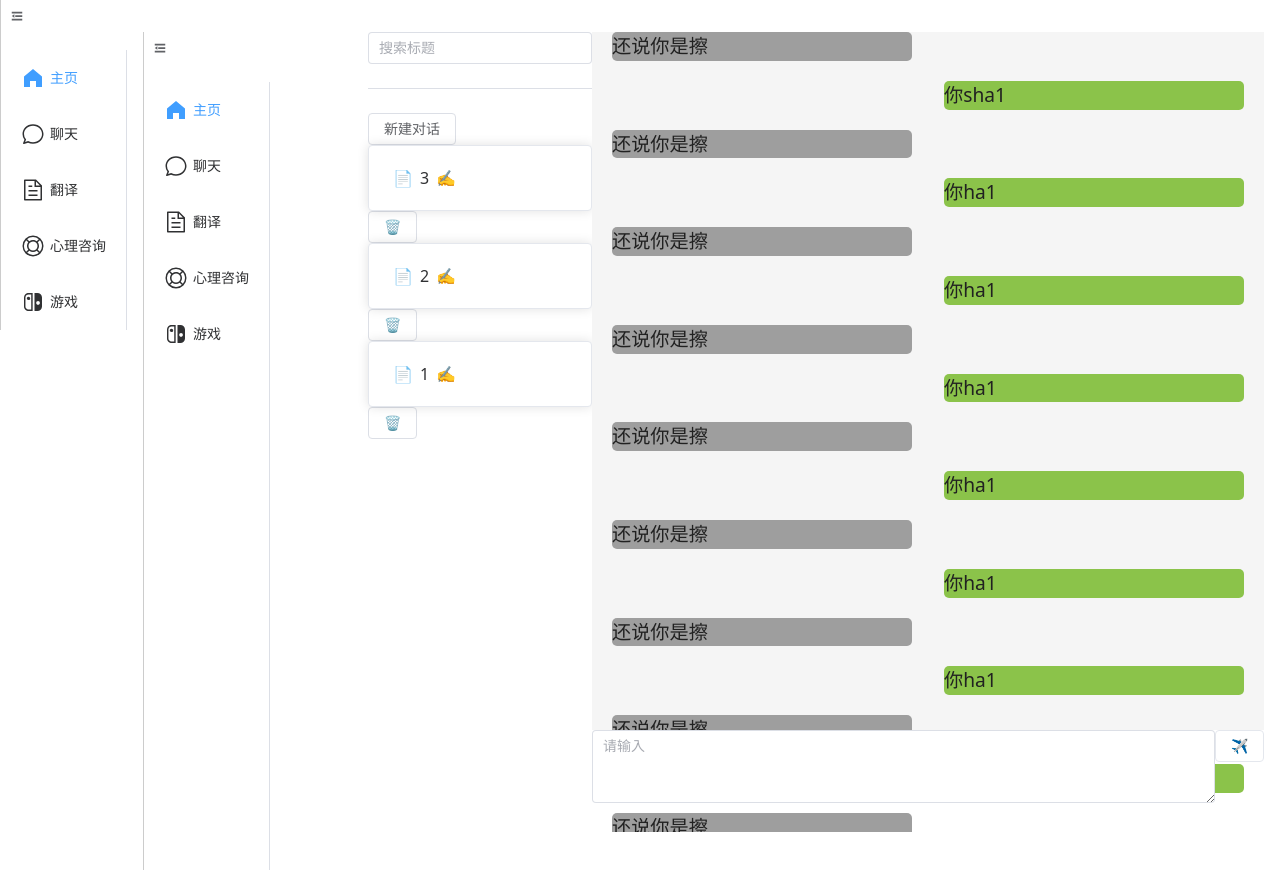
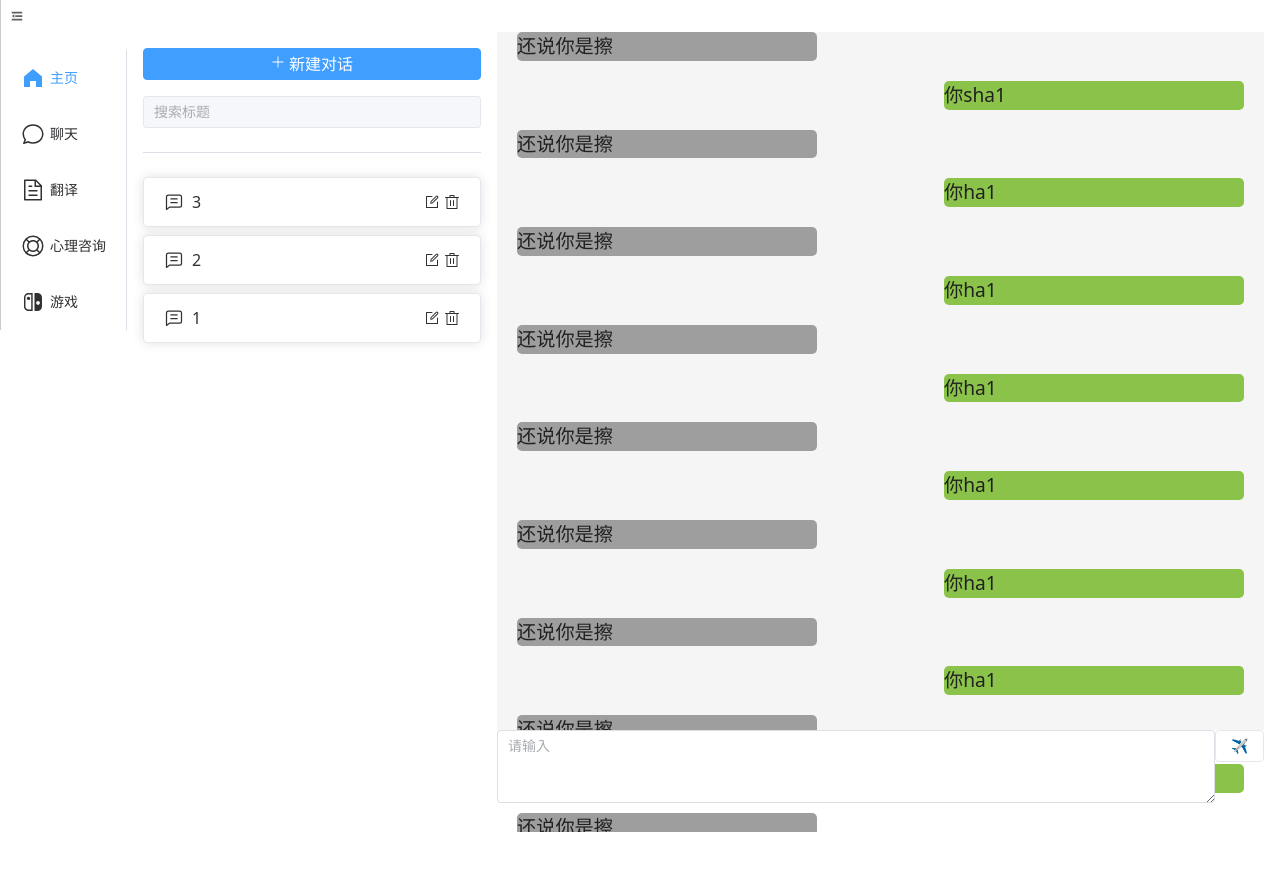
Before and after one commit to yacw-team/yacw-frontend, a Vue app: page /chat/1 in a window 1280 px wide. Shown: the top 870 px of the page. Built offline with nearby package versions, Linux system fonts and the light colour scheme.

Commit message:
Update: add ChatHomePage & update ChatView UI

```diff
--- a/src/router/index.ts
+++ b/src/router/index.ts
@@ -22,9 +22,14 @@ const router = createRouter({
       component: () => import("@/views/Translate/TranslateView.vue"),
     },
     {
+      path: "/chat",
+      name: "chatHomePage",
+      component: () => import("@/views/Chat/ChatHomePage.vue"),
+    },
+    {
       path: "/chat/:id",
       name: "chat",
-      component: () => import("@/views/Chat/Chat.vue"),
+      component: () => import("@/views/Chat/ChatView.vue"),
     }
   ],
 });
--- /dev/null
+++ b/src/views/Chat/ChatHomePage.vue
@@ -0,0 +1,11 @@
+<template>
+  <div class="flex flex-col items-center justify-center">
+    <p class="py-6 pt-20 text-3xl font-bold">开始与 GPT 模型对话吧 ！</p>
+    <div>
+      <!-- 对话示例 GIF -->
+    </div>
+    <p class="pt-6 text-xl">在这之前，你还可以进行如下配置</p>
+  </div>
+</template>
+
+<script setup lang="ts"></script>
--- a/src/views/Chat/Chat.vue
+++ b/src/views/Chat/ChatView.vue
@@ -1,7 +1,7 @@
 <template>
-  <div class="flex">
-    <SideBar class="sidebar" />
+  <div class="flex flex-row">
     <ChatSideBar
+      class="pr-4"
       :changeTitleId="changeTitle.id"
       :changeTitleIndex="changeTitle.index"
       :changeTitle="changeTitle.title"
@@ -9,11 +9,15 @@
     <div class="content">
       <div class="chat">
         <div v-infinite-scroll="load" class="messagecontent">
-          <div v-for="(message1, index) in messages[indexnumber].messages" :key="index">
+          <div
+            v-for="(message1, index) in messages[indexnumber].messages"
+            :key="index"
+          >
             <el-text
               :class="differentUser(message1.type)"
               :style="{ 'max-width': '300px' }"
-            >{{ message1.content }}</el-text>
+              >{{ message1.content }}</el-text
+            >
           </div>
         </div>
       </div>
@@ -27,18 +31,15 @@
           :span="23"
         />
         <el-button :span="1" :disabled="!textarea" @click="sendmessage">
-          {{
-          send
-          }}
+          {{ send }}
         </el-button>
       </div>
     </div>
   </div>
 </template>
 <script setup lang="ts">
-import SideBar from "@/components/SideBar.vue";
 import ChatSideBar from "./components/ChatSideBar.vue";
-import { ref, watch, provide,defineProps, onMounted  } from "vue";
+import { ref, watch } from "vue";
 import { useRoute } from "vue-router";
 import axios from "axios";
 
@@ -47,18 +48,6 @@ const isLoading = ref(false);
 
 let textarea = ref("");
 
-interface getchat {
-  chatId: string;
-
-  content: {
-    user: string;
-    assistant: string;
-  };
-  id: {
-    usermsgid: string;
-    assmsgid: string;
-  };
-}
 interface firstchat {
   chatId: string;
   modelId: string;
@@ -111,15 +100,15 @@ async function sendmessage() {
         },
       })
       .then((response) => {
-        let firstchat:firstchat = response.data;
-        changeTitle.value.index = indexnumber.value
-        changeTitle.value.id =firstchat.chatId
-        changeTitle.value.title=firstchat.content.title
+        let firstchat: firstchat = response.data;
+        changeTitle.value.index = indexnumber.value;
+        changeTitle.value.id = firstchat.chatId;
+        changeTitle.value.title = firstchat.content.title;
       });
   } else {
     //多次发送时
     axios
-      .post("/v1/chat/chat", {
+      .post("/api/v1/chat/chat", {
         apiKey: "string",
         chatId: "111",
         content: {
@@ -128,7 +117,7 @@ async function sendmessage() {
       })
       .then((response) => {
         let getchat = response.data;
-        const assistantmessage :Message = {
+        const assistantmessage: Message = {
           type: "assistant",
           content: getchat.content.assistant,
         };
@@ -137,7 +126,7 @@ async function sendmessage() {
   }
 
   //下面是模拟发送直接改index为2的chat的标题
-      (isLoading.value = false);
+  isLoading.value = false;
 }
 
 function differentUser(i: string) {
@@ -547,12 +536,6 @@ const messages = ref([
 </script>
 
 <style scoped>
-.flex {
-  display: flex;
-}
-.sidebar {
-  flex: 1;
-}
 .content {
   flex: 3;
   display: flex;
--- a/src/views/Chat/components/ChatSideBar.vue
+++ b/src/views/Chat/components/ChatSideBar.vue
@@ -1,24 +1,22 @@
 <template>
   <div v-show="!isCollapsed">
-    <el-input v-model="searchText" placeholder="搜索标题"></el-input>
-    <el-divider></el-divider>
-    <el-button class @click="handleAddNewChat">新建对话</el-button>
+    <el-button class="w-full my-4" @click="handleAddNewChat" type="primary">
+      <el-icon>
+        <Plus class="mb-1" size="20" />
+      </el-icon>
+      <p class="pl-1 text-base">新建对话</p>
+    </el-button>
+    <el-input v-model="searchText" placeholder="搜索标题" disabled />
+    <el-divider />
     <div>
       <div v-for="(conversation, index) in reversedCoversations" :key="index">
-        <createNewChat
+        <CreateNewChat
           :title="conversation.title"
           :chatID="conversation.chatID"
           :index="conversations.length - index - 1"
           :updateItems="updateItems"
+          @deleteChat="(chatId: string) => handleDeleteChat(chatId)"
         />
-        <el-button @click="showDialog(index)">🗑</el-button>
-        <el-dialog v-model="isDialogOpen" @close="closeDialog">
-          <h2>是否要删除?</h2>
-          <template #footer>
-            <el-button @click="deleteComponent">是</el-button>
-            <el-button @click="closeDialog">否</el-button>
-          </template>
-        </el-dialog>
       </div>
     </div>
   </div>
@@ -26,14 +24,14 @@
 
 <script setup lang="ts">
 import { computed, ref, defineProps, onMounted, watch } from "vue";
-import createNewChat from "./createNewChat.vue";
+import { Plus } from "@element-plus/icons-vue";
+import CreateNewChat from "./CreateNewChat.vue";
 
 interface ChatConversation {
   chatID: string;
   title: string;
 }
-const isDialogOpen = ref(false);
-const selectedComponentIndex = ref(-1);
+
 const isCollapsed = ref(false);
 const searchText = ref("");
 const conversations = ref<ChatConversation[]>([
@@ -83,23 +81,7 @@ const updateItems = (index: number, newTitle: string) => {
   conversations.value[index].title = newTitle;
 };
 
-const showDialog = (index: number) => {
-  selectedComponentIndex.value = index;
-  isDialogOpen.value = true;
-};
-
-const deleteComponent = () => {
-  if (
-    selectedComponentIndex.value >= 0 &&
-    selectedComponentIndex.value < conversations.value.length
-  ) {
-    conversations.value.splice(selectedComponentIndex.value, 1);
-  }
-  closeDialog();
-};
-
-const closeDialog = () => {
-  selectedComponentIndex.value = -1;
-  isDialogOpen.value = false;
+const handleDeleteChat = (chatId: string) => {
+  console.log("delete" + chatId);
 };
 </script>
--- /dev/null
+++ b/src/views/Chat/components/CreateNewChat.vue
@@ -0,0 +1,102 @@
+<template>
+  <el-card class="my-2 hover:cursor-pointer" @click="handleChatSelect">
+    <div class="flex flex-row items-center justify-center -my-2">
+      <div class="flex items-center">
+        <el-icon size="20"><ChatLineSquare /></el-icon>
+      </div>
+      <div class="flex flex-row flex-1">
+        <span class="w-full mx-2">{{ conversation.title }}</span>
+        <div class="flex flex-row items-center">
+          <el-icon class="mr-1" size="16" @click="opendialog"><Edit /></el-icon>
+          <el-icon size="16" @click="handleDeleteChat"><Delete /></el-icon>
+        </div>
+        <el-dialog class="px-8" v-model="changeTitleDialogVisiable" center>
+          <p class="flex justify-center text-lg">更改标题</p>
+          <el-input
+            class="mt-6"
+            v-model="input"
+            :placeholder="conversation.title"
+          />
+          <template #footer>
+            <el-button class="mx-2" @click="changeTitleDialogVisiable = false"
+              >取消</el-button
+            >
+            <el-button class="mx-2" type="primary" @click="closedialog"
+              >确定</el-button
+            >
+          </template>
+        </el-dialog>
+        <el-dialog
+          width="300"
+          class="px-8"
+          v-model="deleteChatDialogVisiable"
+          center
+        >
+          <p class="flex justify-center text-lg">是否删除该对话？</p>
+          <p class="flex justify-center mt-4">您将无法恢复对话的内容！</p>
+          <template #footer>
+            <el-button class="mx-2" @click="deleteChatDialogVisiable = false"
+              >取消</el-button
+            >
+            <el-button class="mx-2" type="danger" @click="deleteChat"
+              >确定</el-button
+            >
+          </template>
+        </el-dialog>
+      </div>
+    </div>
+  </el-card>
+</template>
+<script setup lang="ts">
+import { ref, defineProps } from "vue";
+import { useRouter } from "vue-router";
+import type { PropType } from "vue";
+import { ChatLineSquare, Edit, Delete } from "@element-plus/icons-vue";
+
+const router = useRouter();
+
+const input = ref("");
+const changeTitleDialogVisiable = ref(false);
+const deleteChatDialogVisiable = ref(false);
+
+const emit = defineEmits<{
+  (e: "deleteChat", chatId: string): void;
+}>();
+
+const handleChatSelect = () => {
+  router.push({ name: "chat", params: { id: conversation.chatID } });
+};
+
+const opendialog = () => {
+  changeTitleDialogVisiable.value = true;
+};
+
+const closedialog = () => {
+  if (conversation.title != input.value) {
+    conversation.updateItems(conversation.index as number, input.value);
+    input.value = "";
+  }
+  changeTitleDialogVisiable.value = false;
+};
+
+const handleDeleteChat = () => {
+  deleteChatDialogVisiable.value = true;
+};
+
+const deleteChat = () => {
+  deleteChatDialogVisiable.value = false;
+  if (conversation.chatID != undefined)
+    emit("deleteChat", conversation.chatID);
+};
+
+const conversation = defineProps({
+  title: String,
+  chatID: String,
+  index: Number,
+
+  updateItems: {
+    type: Function as PropType<(index: number, newTitle: string) => void>,
+    required: true,
+  },
+});
+</script>
--- a/src/views/Chat/components/createNewChat.vue
+++ /dev/null
@@ -1,70 +0,0 @@
-<template>
-  <el-card>
-    <span @click="handleGoToChat">{{ icon1 }}</span>
-    <span>{{ conversation.title }}</span>
-    <span @click="opendialog">{{ icon2 }}</span>
-    <el-dialog v-model="dialogVisible1">
-      <p class="item">更改标题</p>
-      <el-input v-model="input" :placeholder="conversation.title" />
-      <template #footer>
-        <el-button class="item2" @click="closedialog">确定</el-button>
-      </template>
-    </el-dialog>
-  </el-card>
-</template>
-<script setup lang="ts">
-import { ref, defineProps } from "vue";
-import { useRouter } from "vue-router";
-import type { PropType } from "vue";
-
-const router = useRouter();
-function handleGoToChat() {
-  router.push({ name: "chat", params: { id: conversation.chatID } });
-}
-
-const icon1 = "📄";
-const icon2 = "✍️";
-
-const input = ref("");
-const dialogVisible1 = ref(false);
-
-function opendialog() {
-  dialogVisible1.value = true;
-}
-
-function closedialog() {
-  if (conversation.title != input.value) {
-    conversation.updateItems(conversation.index as number, input.value);
-    input.value = "";
-  }
-  dialogVisible1.value = false;
-}
-
-const conversation = defineProps({
-  title: String,
-  chatID: String,
-  index: Number,
-
-  updateItems: {
-    type: Function as PropType<(index: number, newTitle: string) => void>,
-    required: true,
-  },
-});
-</script>
-
-<style scoped>
-span {
-  padding: 2%;
-}
-span:hover {
-  background-color: yellow;
-}
-.item {
-  font-size: large;
-  display: flex;
-  justify-content: center;
-}
-.item2 {
-  margin-right: 10px;
-}
-</style>
```
